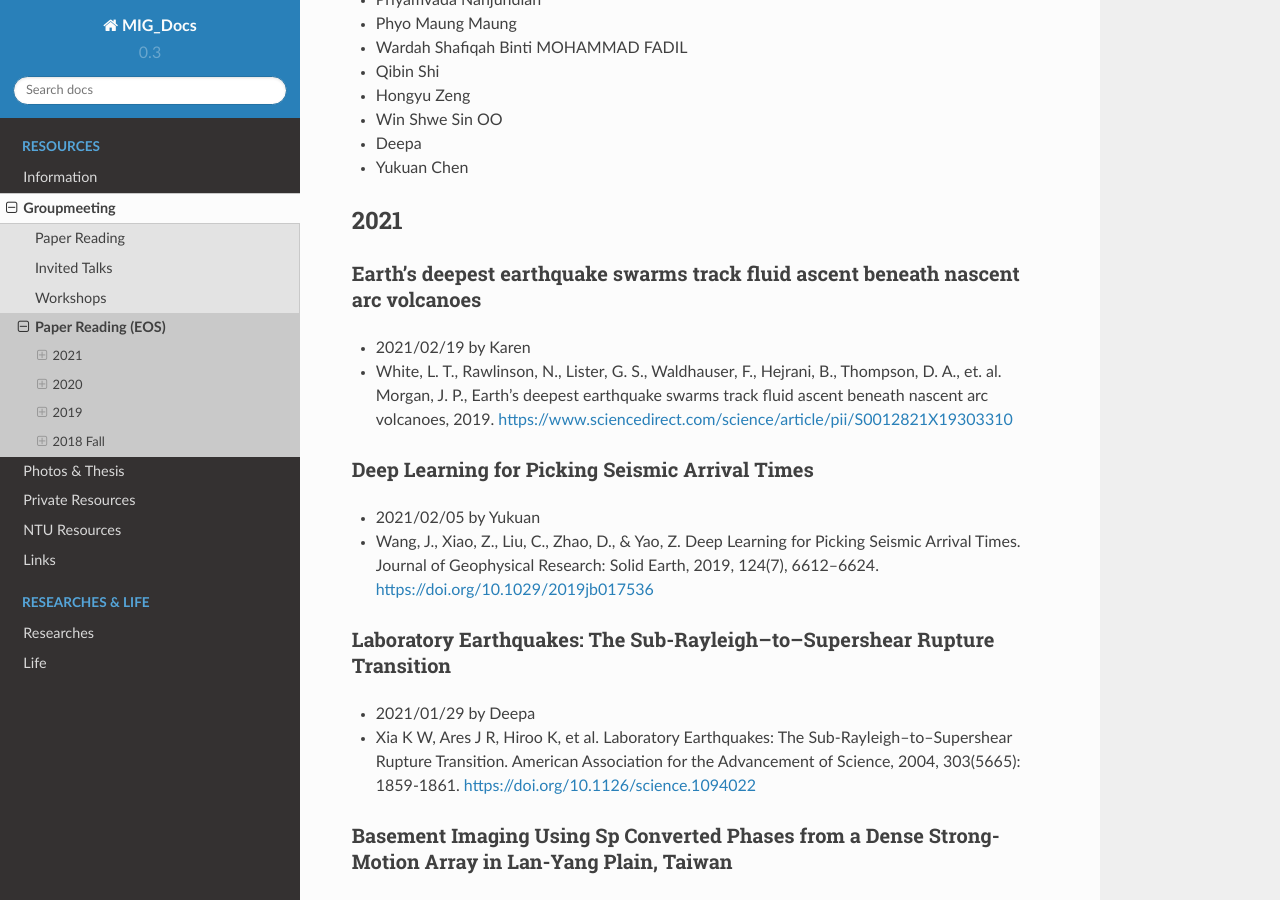
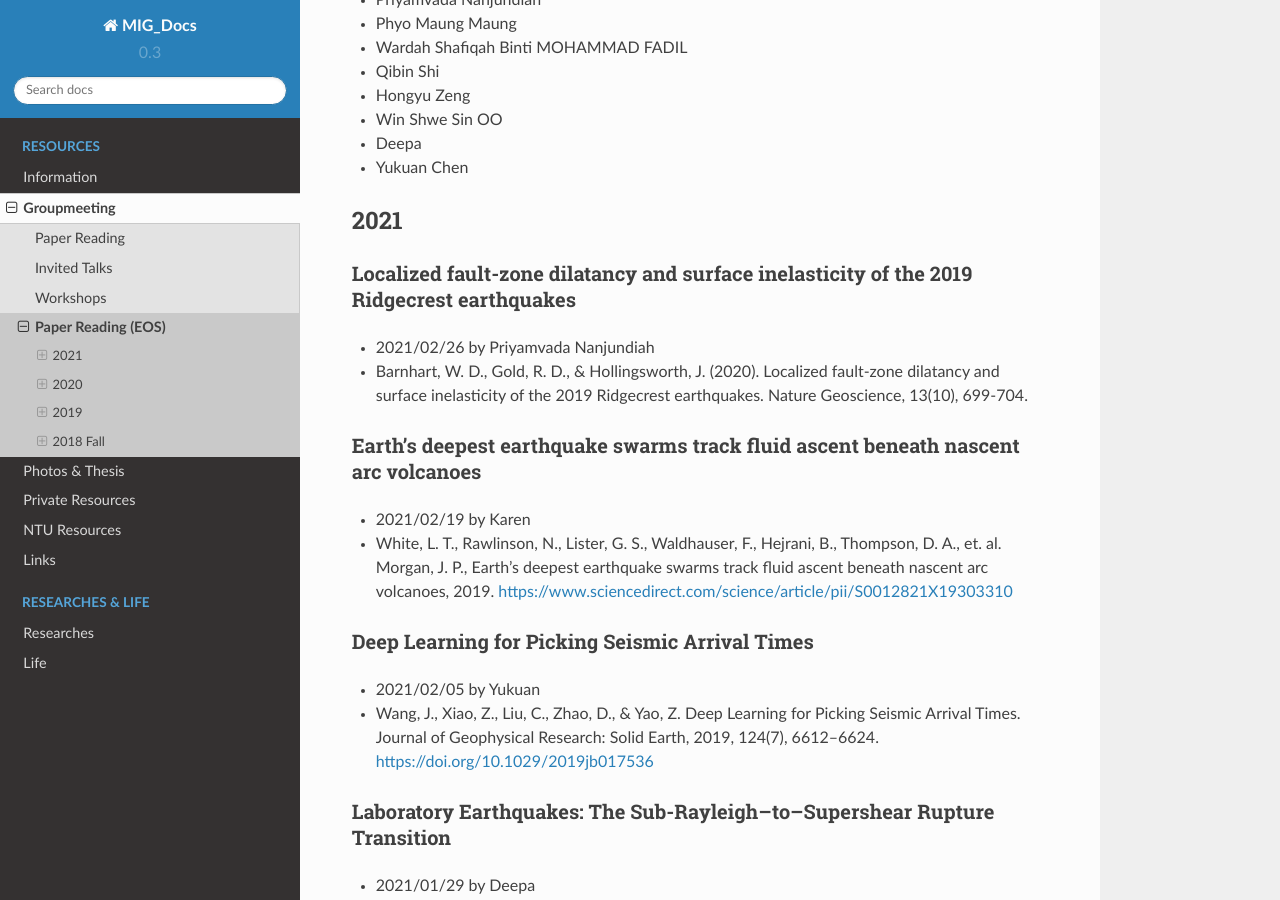
Before and after one commit to MIGG-NTU/MIG_Docs, a Sphinx documentation site: the page built from source/groupmeeting/paper-reading-EOS.rst, in a window 1280 px wide and 900 px high, scrolled down 366 px. Built offline with Sphinx 7.4.7 and the Read the Docs theme 2.0.0, drawn with Linux system fonts in a browser that asks for light colours.

Commit message:
Add 2021-02-26 EOS paper reading (#48)

```diff
--- a/source/groupmeeting/paper-reading-EOS.rst
+++ b/source/groupmeeting/paper-reading-EOS.rst
@@ -19,6 +19,12 @@ This website is a backup of group meeting information of `EOS Observational Seis
 
 2021
 ----
+
+Localized fault-zone dilatancy and surface inelasticity of the 2019 Ridgecrest earthquakes
++++++++++++++++++++++++++++++++++++++++++++++++++++++++++++++++++++++++++++++++++++++++++++
+
+- 2021/02/26 by Priyamvada Nanjundiah
+- Barnhart, W. D., Gold, R. D., & Hollingsworth, J. (2020). Localized fault-zone dilatancy and surface inelasticity of the 2019 Ridgecrest earthquakes. Nature Geoscience, 13(10), 699-704.
 
 Earth’s deepest earthquake swarms track fluid ascent beneath nascent arc volcanoes
 +++++++++++++++++++++++++++++++++++++++++++++++++++++++++++++++++++++++++++++++++++
```
